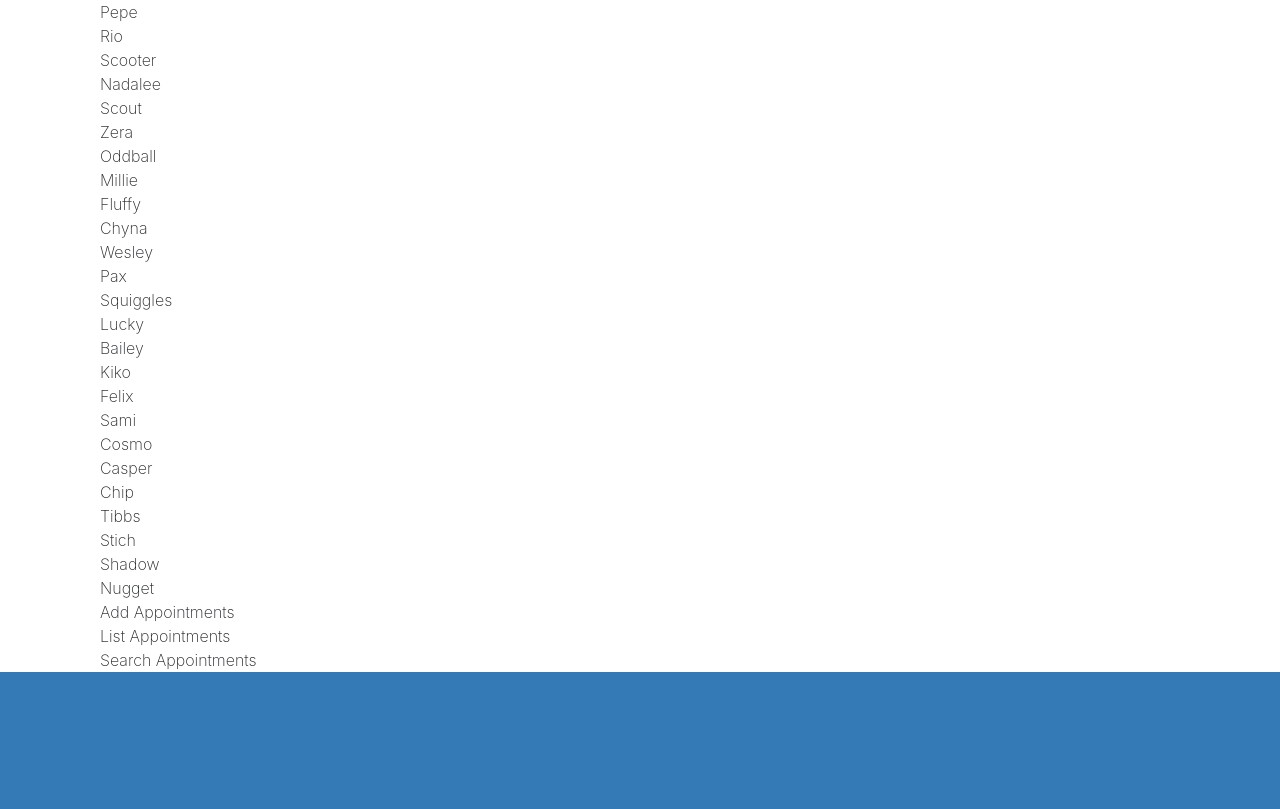
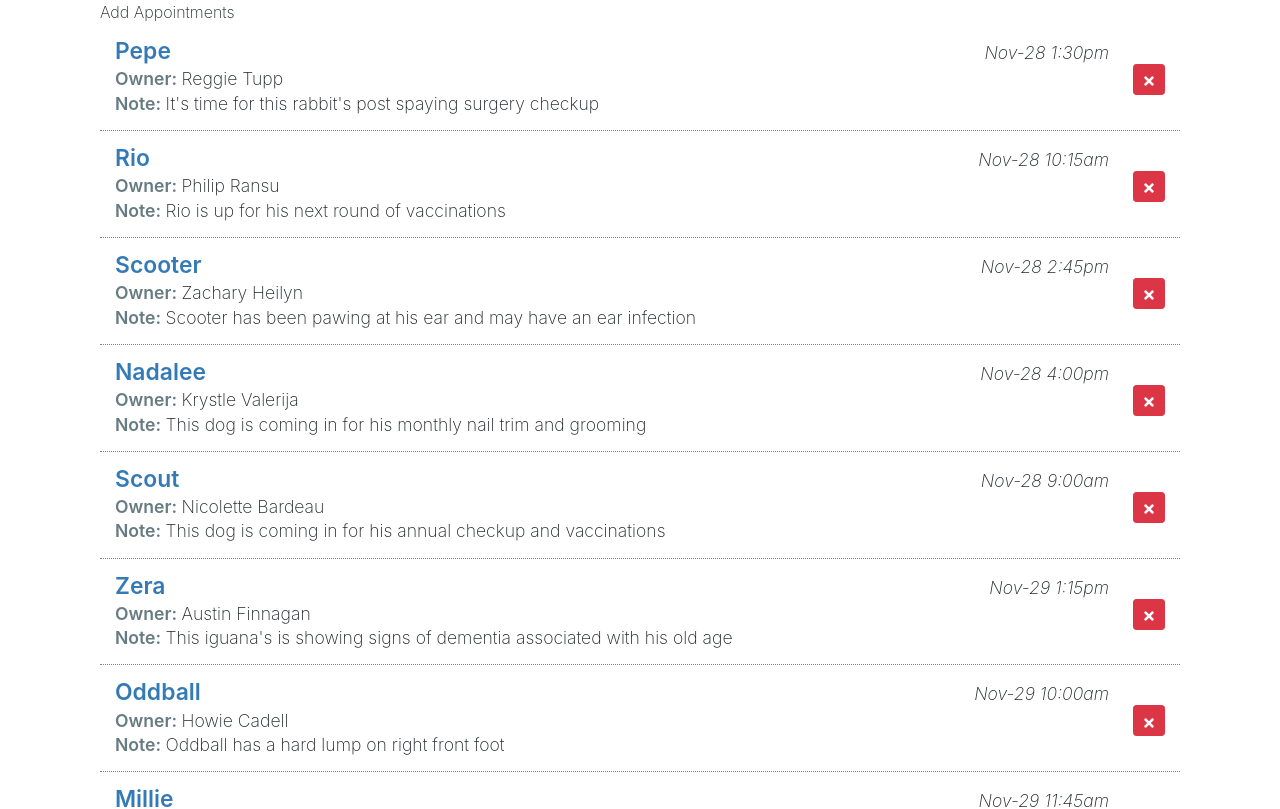
Before and after one commit to marzenazavala/happyPet, a React (Create React App) app: page / in a window 1280 px wide. Shown: the top 809 px of the page. Built offline with nearby package versions, Linux system fonts and the light colour scheme; the HTML template or start-up script is replaced by a standard one.

Commit message:
Data format with moment and icon

```diff
--- a/src/components/App.js
+++ b/src/components/App.js
@@ -10,6 +10,7 @@
 const App = () => {
   const [appointments, setAppointments] = useState([]);
 
+
   useEffect(() => {
     const fetchData = async () => {
       const result = await axios('/data.json');
@@ -18,20 +19,14 @@
     fetchData();
   }, []);
 
-  const appointmentsList = appointments.map((item) => (
-    <div key={item.petName}>{item.petName}</div>
-  )
-  )
-
     return (
       <main className="page bg-white" id="petratings">
         <div className="container">
           <div className="row">
             <div className="col-md-12 bg-white">
               <div className="container">
-                {appointmentsList}
                 <AddAppointment />
-                <ListAppointments />
+                <ListAppointments appointments={appointments}/>
                 <SearchAppointments />
               </div>
             </div>
--- a/src/components/ListAppointments.js
+++ b/src/components/ListAppointments.js
@@ -1,13 +1,42 @@
-import React, { Component } from 'react';
+import React from 'react';
+import { FaTimes } from 'react-icons/fa';
+import Moment from 'react-moment';
 
-class ListAppointments extends Component {
-  render(){
+const ListAppointments = ({appointments}) => {
     return (
-      <div>
-        List Appointments
-      </div>)
-  }
+      <div className="appointment-list item-list mb-3">
+        {appointments.map(item => (
+          <div className="pet-item col media py-3">
+            <div className="pet-info media-body">
+              <div className="pet-head d-flex">
+                <span className="pet-name">{item.petName}</span>
+                <span className="apt-date ml-auto">
+                  <Moment
+                    date={item.aptDate}
+                    parse="YYYY-MM-DD hh:mm"
+                    format="MMM-D h:mma"
+                  />
+                </span>
+              </div>
+
+              <div className="owner-name">
+                <span className="label-item">Owner: </span>
+                <span>{item.ownerName}</span>
+              </div>
+              <div className="apt-notes">
+                <span className="label-item">Note: </span>
+                <span>{item.aptNotes}</span>
+              </div>
+            </div>
+            <div className="ml-4 mt-4">
+              <button className="pet-delete btn btn-sm btn-danger">
+                <FaTimes />
+              </button>
+            </div>
+          </div>
+        ))}
+      </div>
+    )
 };
 
-
 export default ListAppointments;
--- a/src/css/App.css
+++ b/src/css/App.css
@@ -1,38 +1,45 @@
-.App {
-  text-align: center;
+.add-appointment .card-body {
+  display: none;
 }
 
-.App-logo {
-  height: 40vmin;
-  pointer-events: none;
+.apt-addheading {
+  cursor: pointer;
+  user-select: none;
 }
 
-@media (prefers-reduced-motion: no-preference) {
-  .App-logo {
-    animation: App-logo-spin infinite 20s linear;
-  }
+.appointment-list {
+  font-size: 1.1em;
 }
 
-.App-header {
-  background-color: #282c34;
-  min-height: 100vh;
-  display: flex;
-  flex-direction: column;
-  align-items: center;
-  justify-content: center;
-  font-size: calc(10px + 2vmin);
-  color: white;
+.appointment-list .pet-item {
+  border-bottom: 1px dotted gray;
 }
 
-.App-link {
-  color: #61dafb;
+.appointment-list .pet-item:last-child {
+  border-bottom: none;
 }
 
-@keyframes App-logo-spin {
-  from {
-    transform: rotate(0deg);
-  }
-  to {
-    transform: rotate(360deg);
-  }
+.appointment-list .pet-name {
+  font-weight: 600;
+  color: #337ab7;
+  font-size: 1.3em;
+  line-height: 100%;
 }
+
+.appointment-list .label-item {
+  font-weight: 600;
+  color: #667b82;
+}
+
+.appointment-list .apt-date {
+  font-style: italic;
+}
+
+.appointment-list .apt-notes {
+  line-height: 120%;
+}
+
+.dropdown-item.active,
+.dropdown-item:active {
+  background-color: #a9aeb2;
+}
```
